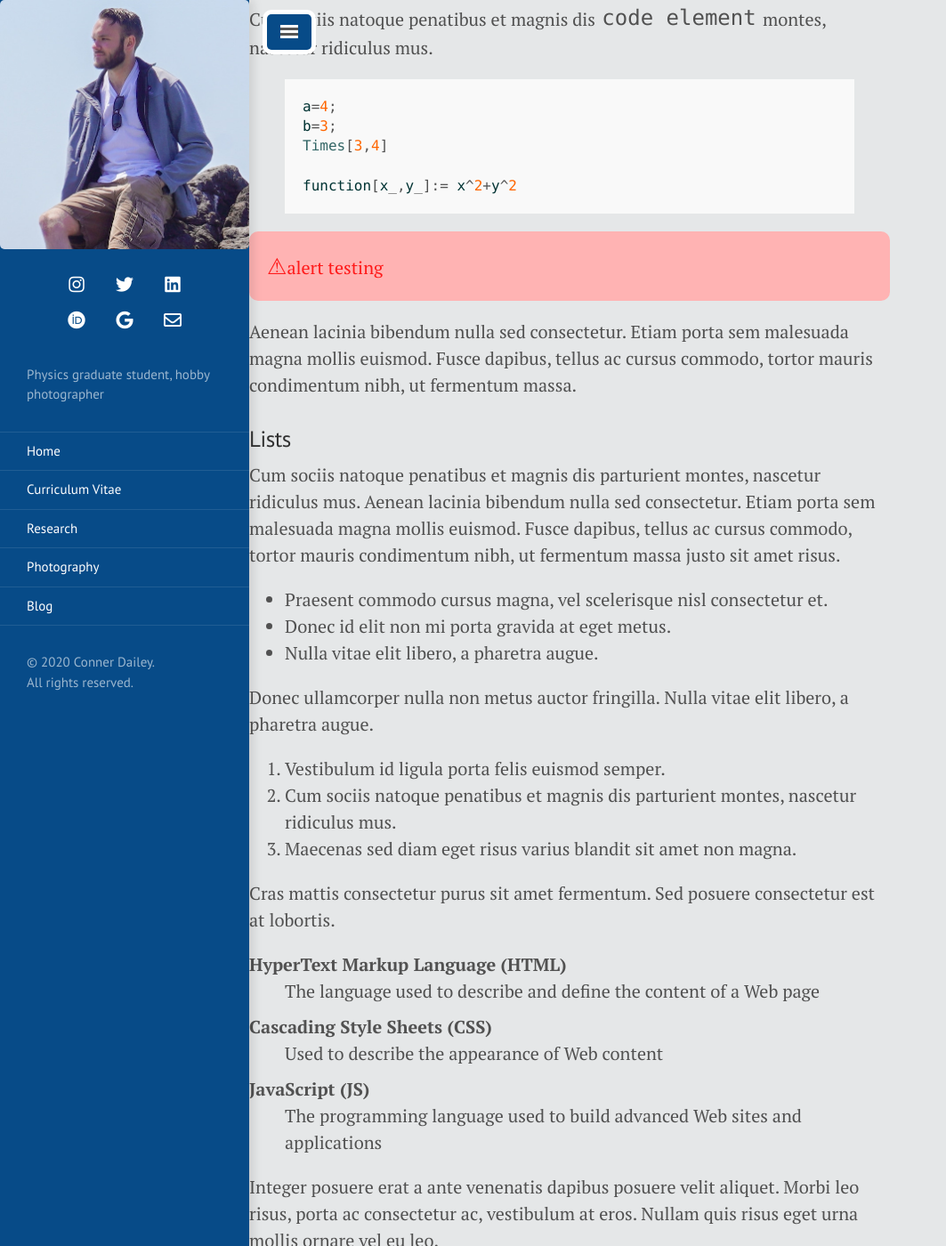
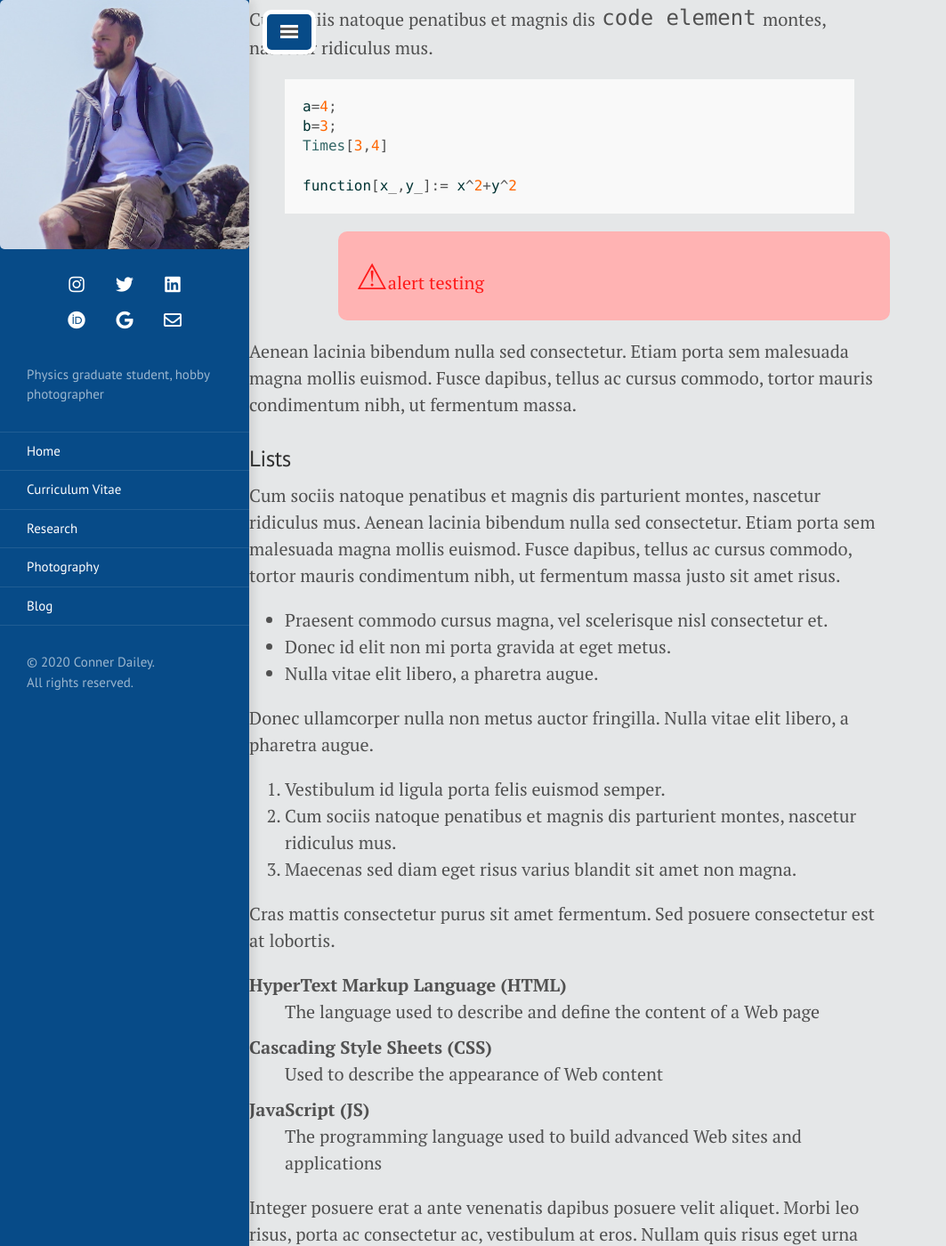
Before and after one commit to TakeTwiceDailey/TakeTwiceDailey.github.io, a Jekyll site: the page built from _posts/2014-01-01-example-content.md, in a window 1280 px wide and 1400 px high, scrolled down 1380 px. Shown: the whole window at 89% size, without its empty margins (0-1063 px from the left). Built offline with Jekyll 4.4.1, drawn with Linux system fonts in a browser that asks for light colours; nearby versions of some CDN libraries.

Commit message:
more alert changes

```diff
--- a/public/css/poole.css
+++ b/public/css/poole.css
@@ -288,6 +288,7 @@ tbody tr:nth-child(odd) th {
 
 .alert {
   margin-bottom: 1rem;
+  margin-left: 5rem;
   padding: 1rem;
   border-radius: 10px;
   color: #ff1a1a;
@@ -295,7 +296,7 @@ tbody tr:nth-child(odd) th {
 }
 
 .alert:before {
-  font-size: 1.25rem;
+  font-size: 2rem;
   content: "\026A0"; /*warning sign emoji*/
 }
 
```
